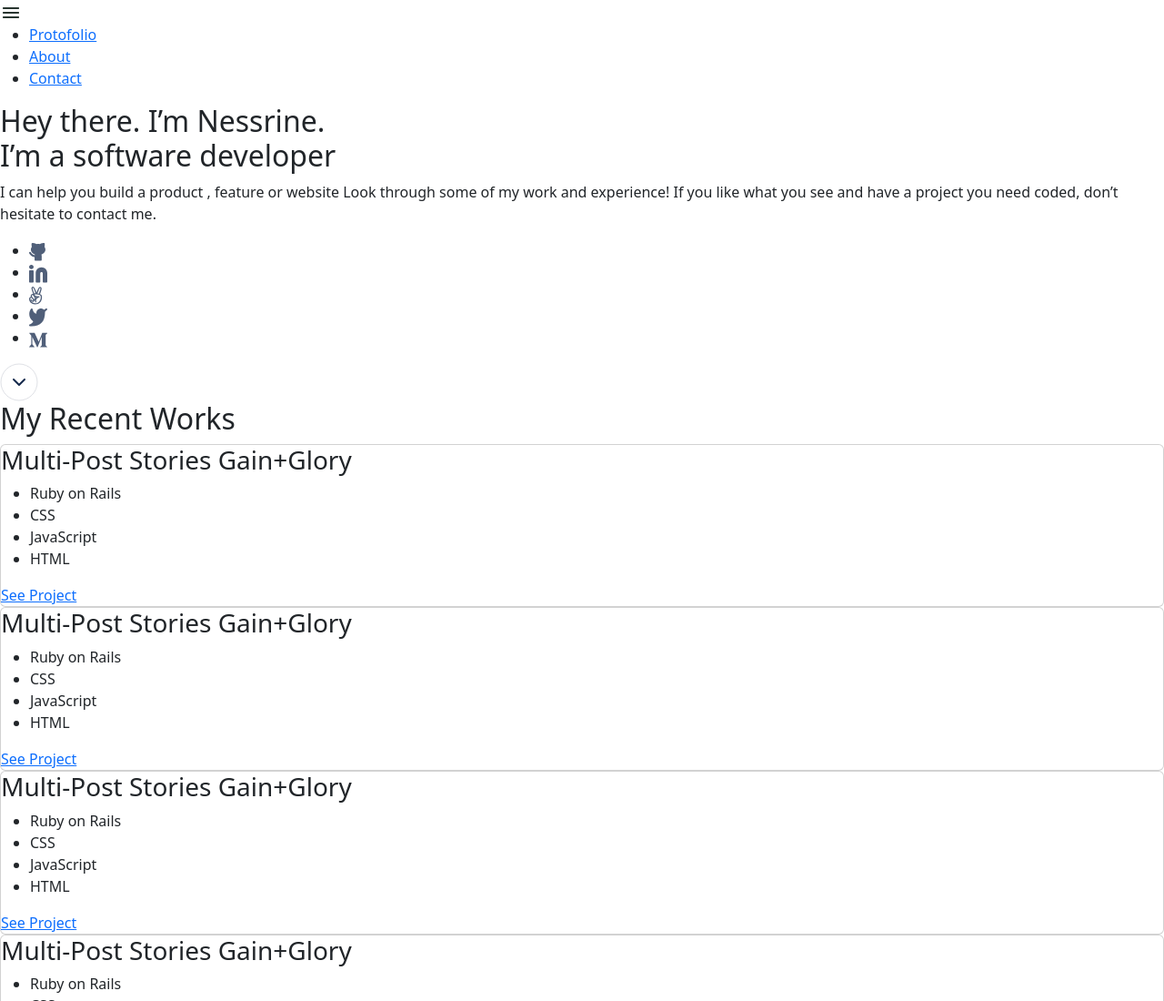
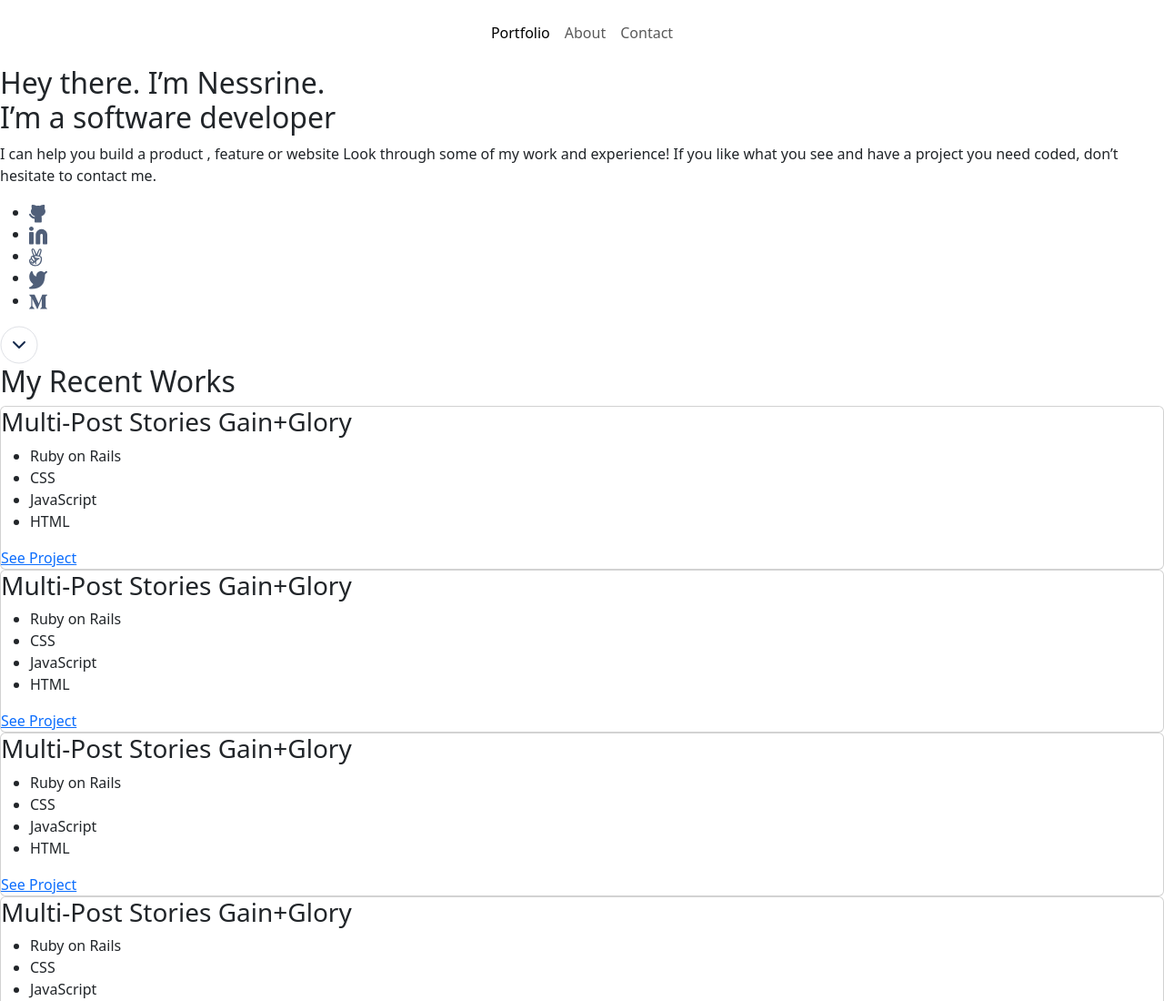
Before and after one commit to Nessrine88/Portfolio-bootstrap, a website: page index.html in a window 1280 px wide. Shown: the top 1100 px of the page at 91% size. Drawn offline with nearby package versions, Linux system fonts and the light colour scheme.

Commit message:
Add nav-bar

```diff
--- a/index.html
+++ b/index.html
@@ -14,12 +14,17 @@
         <section class="header">
 
             <header class="toolbar ">
-                <a href="#" > <img class="menu-bar" src="images/Icon - Menu.png" alt="menu bar"></a>
-                <ul>
-                    <li><a href="#"> Protofolio</li></a>
-                    <li><a href="#"> About</li></a>
-                    <li><a href="#"> Contact</li></a>
-                </ul>
+              <nav class="navbar navbar-light navbar-expand-md py-3">
+                <div class="container"><button data-bs-toggle="collapse" class="navbar-toggler" data-bs-target="#navcol-3"><span class="visually-hidden">Toggle navigation</span><span class="navbar-toggler-icon"></span></button>
+                    <div class="collapse navbar-collapse" id="navcol-3">
+                        <ul class="navbar-nav mx-auto">
+                            <li class="nav-item"><a class="nav-link active" href="#">Portfolio</a></li>
+                            <li class="nav-item"><a class="nav-link" href="#">About</a></li>
+                            <li class="nav-item"><a class="nav-link" href="#">Contact</a></li>
+                        </ul>
+                    </div>
+                </div>
+            </nav>
             </header>
 
             <div class="headline">
```
